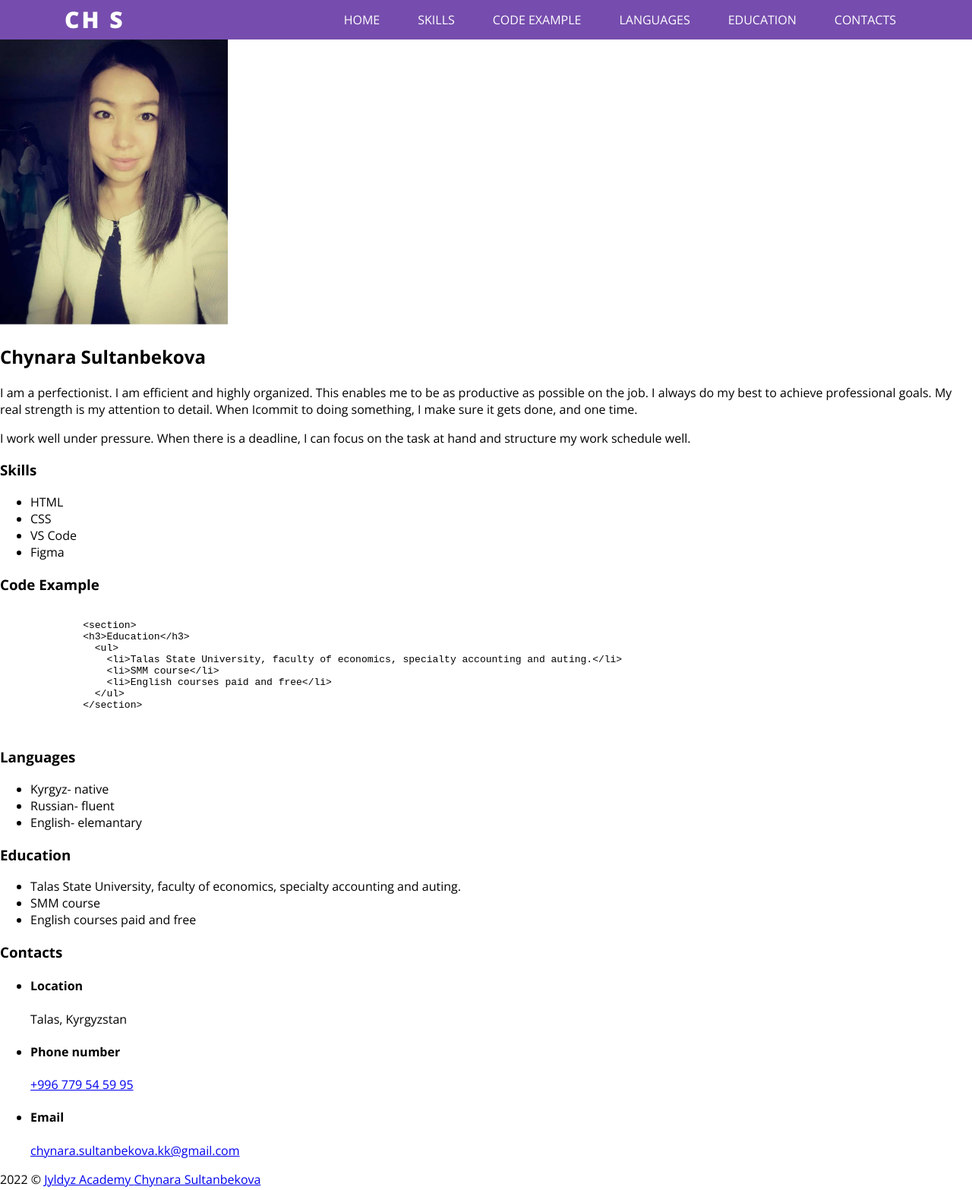
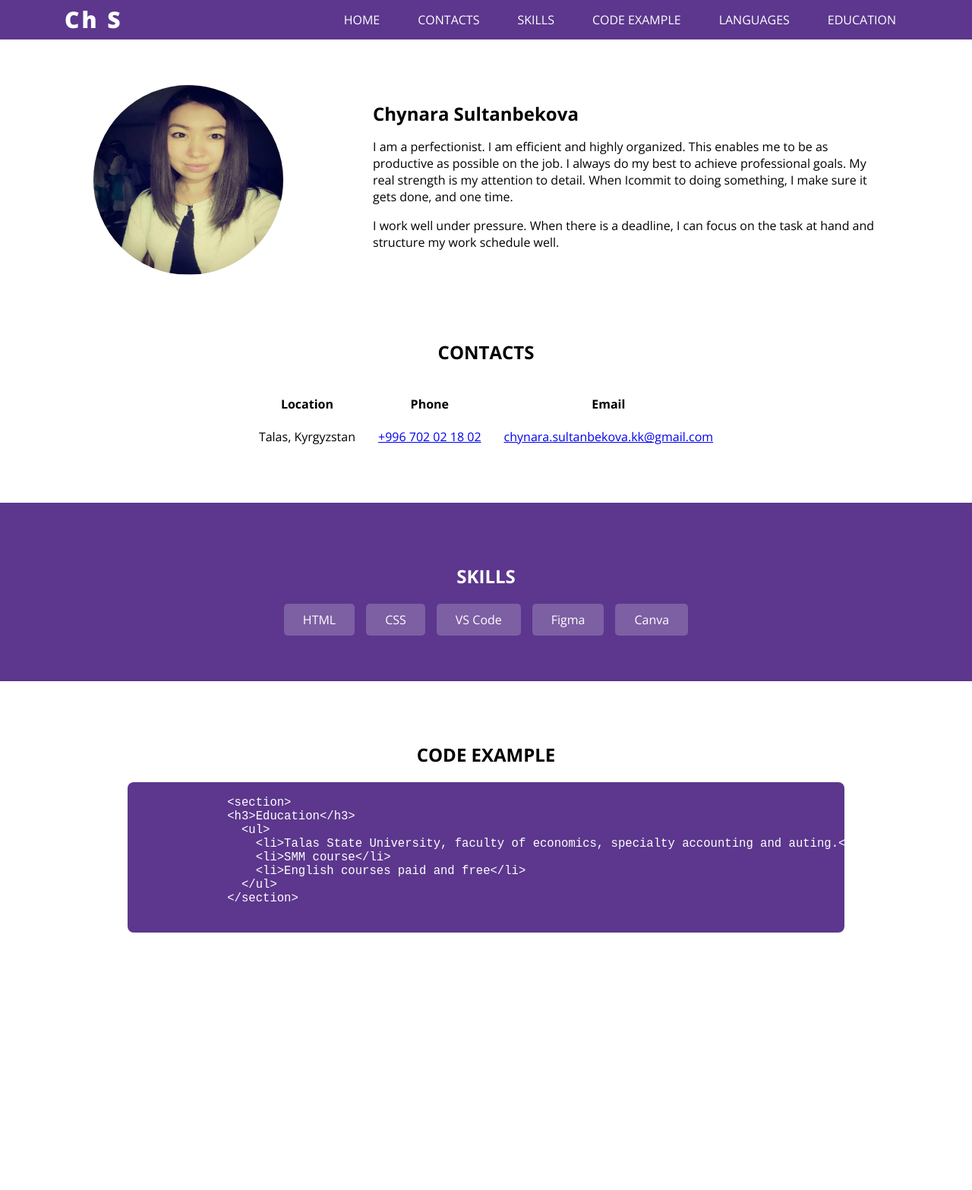
Before and after one commit to ChynaraSultanbekova/Portfolio, a plain HTML site: page index.html in a window 1280 px wide. Shown: the whole page at 76% size. After the commit the page ends 1288 px from the top, so only its background shows below. Drawn offline with nearby package versions, Linux system fonts and the light colour scheme.

Commit message:
Add: intro, contacts, skills, code

```diff
--- a/css/style.css
+++ b/css/style.css
@@ -1,6 +1,6 @@
 :root {
-  --accent: #7149a7d5;
-  --accent-light: #5c2a9ed5;
+  --accent: #3d1077d5;
+  --accent-light: #8468a8d5;
   --pure-white: #fff;
 }
 
@@ -27,8 +27,16 @@ body {
   padding: 0 15px;
 }
 
+.section {
+  padding: 60px 0;
+}
+.section-title {
+  text-transform: uppercase;
+  text-align: center;
+}
+
 .header {
-  background-color: var(--accent-light);
+  background-color: var(--accent);
 }
 
 .header a {
@@ -70,5 +78,84 @@ body {
 }
 
 .header-menu-link:hover {
+  background-color: var(--accent);
+}
+
+.intro {
+  padding: 60px 0;
+}
+
+.intro-inner {
+  display: flex;
+  justify-content: center;
+  align-items: center;
+  gap: 35px;
+}
+
+.intro-left {
+  width: 30%;
+}
+
+.intro-img {
+  width: 250px;
+  height: 250px;
+  border-radius: 50%;
+}
+.intro-right {
+  width: 60%;
+}
+
+.intro-right h1 {
+  margin: 0 0 10px;
+}
+
+.contacts {
+  margin-bottom: 60px;
+}
+
+.contacts ul {
+  display: flex;
+  justify-content: center;
+  gap: 30px;
+  margin: 0;
+  padding: 0;
+  list-style: none;
+}
+
+.contacts li {
+  text-align: center;
+}
+
+.skills {
+  color: var(--pure-white);
+  background-color: var(--accent);
+}
+
+.skills ul {
+  display: flex;
+  justify-content: center;
+  flex-wrap: wrap;
+  gap: 15px;
+  margin: 0;
+  padding: 0;
+  list-style: none;
+}
+.skills li {
+  padding: 10px 25px;
   background-color: var(--accent-light);
+  border-radius: 5px;
 }
+
+.code-example {
+  text-align: center;
+}
+
+.code-example pre {
+  width: 85%;
+  margin: 0 auto;
+  text-align: left;
+  font-size: 1.2em;
+  color: var(--pure-white);
+  background-color: var(--accent);
+  border-radius: 8px;
+}
--- a/index.html
+++ b/index.html
@@ -17,10 +17,13 @@
     <header class="header">
       <div class="container">
         <nav class="header-nav">
-          <a href="#" class="header-logo">CH S</a>
+          <a href="#" class="header-logo">Ch S</a>
           <ul class="header-menu">
             <li class="header-menu-item">
               <a href="#home" class="header-menu-link">Home</a>
+            </li>
+            <li class="header-menu-item">
+              <a href="#contacts" class="header-menu-link">Contacts</a>
             </li>
             <li class="header-menu-item">
               <a href="#skills" class="header-menu-link">Skills</a>
@@ -34,42 +37,76 @@
             <li class="header-menu-item">
               <a href="#education" class="header-menu-link">Education</a>
             </li>
-            <li class="header-menu-item">
-              <a href="#contacts" class="header-menu-link">Contacts</a>
-            </li>
           </ul>
         </nav>
       </div>
     </header>
     <main>
-      <section>
-        <img src="img/chynara.jpg" width="300" alt="Chynara" />
+      <section class="intro">
+        <div class="container">
+          <div class="intro-inner">
+            <div class="intro-left">
+              <img
+                class="intro-img"
+                src="img/chynara.jpg"
+                width="300"
+                alt="Chynara"
+              />
+            </div>
+            <div class="intro-right">
               <h1>Chynara Sultanbekova</h1>
               <p>
                 I am a perfectionist. I am efficient and highly organized. This
-          enables me to be as productive as possible on the job. I always do my
-          best to achieve professional goals. My real strength is my attention
-          to detail. When Icommit to doing something, I make sure it gets done,
-          and one time.
+                enables me to be as productive as possible on the job. I always
+                do my best to achieve professional goals. My real strength is my
+                attention to detail. When Icommit to doing something, I make
+                sure it gets done, and one time.
               </p>
               <p>
-          I work well under pressure. When there is a deadline, I can focus on
-          the task at hand and structure my work schedule well.
+                I work well under pressure. When there is a deadline, I can
+                focus on the task at hand and structure my work schedule well.
               </p>
+            </div>
+          </div>
+        </div>
       </section>
-
-      <section id="skills">
-        <h3>Skills</h3>
+      <section class="contacts">
+        <div class="container">
+          <h2 class="section-title">Contacts</h2>
+          <ul>
+            <li>
+              <h4>Location</h4>
+              <p>Talas, Kyrgyzstan</p>
+            </li>
+            <li>
+              <h4>Phone</h4>
+              <a href="tel:+996702021802">+996 702 02 18 02</a>
+            </li>
+            <li>
+              <h4>Email</h4>
+              <a href="mailto:chynara.sultanbekova.kk@gmail.com"
+                >chynara.sultanbekova.kk@gmail.com</a
+              >
+            </li>
+          </ul>
+        </div>
+      </section>
+      <section id="skills" class="skills section">
+        <div class="container">
+          <h2 class="section-title">Skills</h2>
           <ul>
             <li>HTML</li>
             <li>CSS</li>
             <li>VS Code</li>
             <li>Figma</li>
+            <li>Canva</li>
           </ul>
+        </div>
       </section>
+      <section id="codeexample" class="code-example section">
+        <div class="container">
+          <h2 class="section-title">Code Example</h2>
 
-      <section id="code">
-        <h3>Code Example</h3>
           <pre>
             <code>
               &lt;section&gt;
@@ -82,58 +119,8 @@
               &lt;/section&gt;
             </code>
           </pre>
-      </section>
-
-      <section id="languages">
-        <h3>Languages</h3>
-        <ul>
-          <li>Kyrgyz- native</li>
-          <li>Russian- fluent</li>
-          <li>English- elemantary</li>
-        </ul>
-      </section>
-
-      <section id="education">
-        <h3>Education</h3>
-        <ul>
-          <li>
-            Talas State University, faculty of economics, specialty accounting
-            and auting.
-          </li>
-          <li>SMM course</li>
-          <li>English courses paid and free</li>
-        </ul>
-      </section>
-
-      <section id="contacts">
-        <h3>Contacts</h3>
-        <ul>
-          <li>
-            <h4>Location</h4>
-            <p>Talas, Kyrgyzstan</p>
-          </li>
-          <li>
-            <h4>Phone number</h4>
-            <a href="tel:+996779545995">+996 779 54 59 95</a>
-          </li>
-          <li>
-            <h4>Email</h4>
-            <a href="mailto:chynara.sultanbekova.kk@gmail.com"
-              >chynara.sultanbekova.kk@gmail.com</a
-            >
-          </li>
-        </ul>
+        </div>
       </section>
     </main>
-
-    <footer>
-      <p>
-        2022 &copy;
-        <a href="https://linktr.ee/jyldyzacademy2020"> Jyldyz Academy </a>
-        <a href="https://codepen.io/Chynara-Sultanbekova"
-          >Chynara Sultanbekova</a
-        >
-      </p>
-    </footer>
   </body>
 </html>
```
Lines whose indentation alone changed are shown as unchanged.
